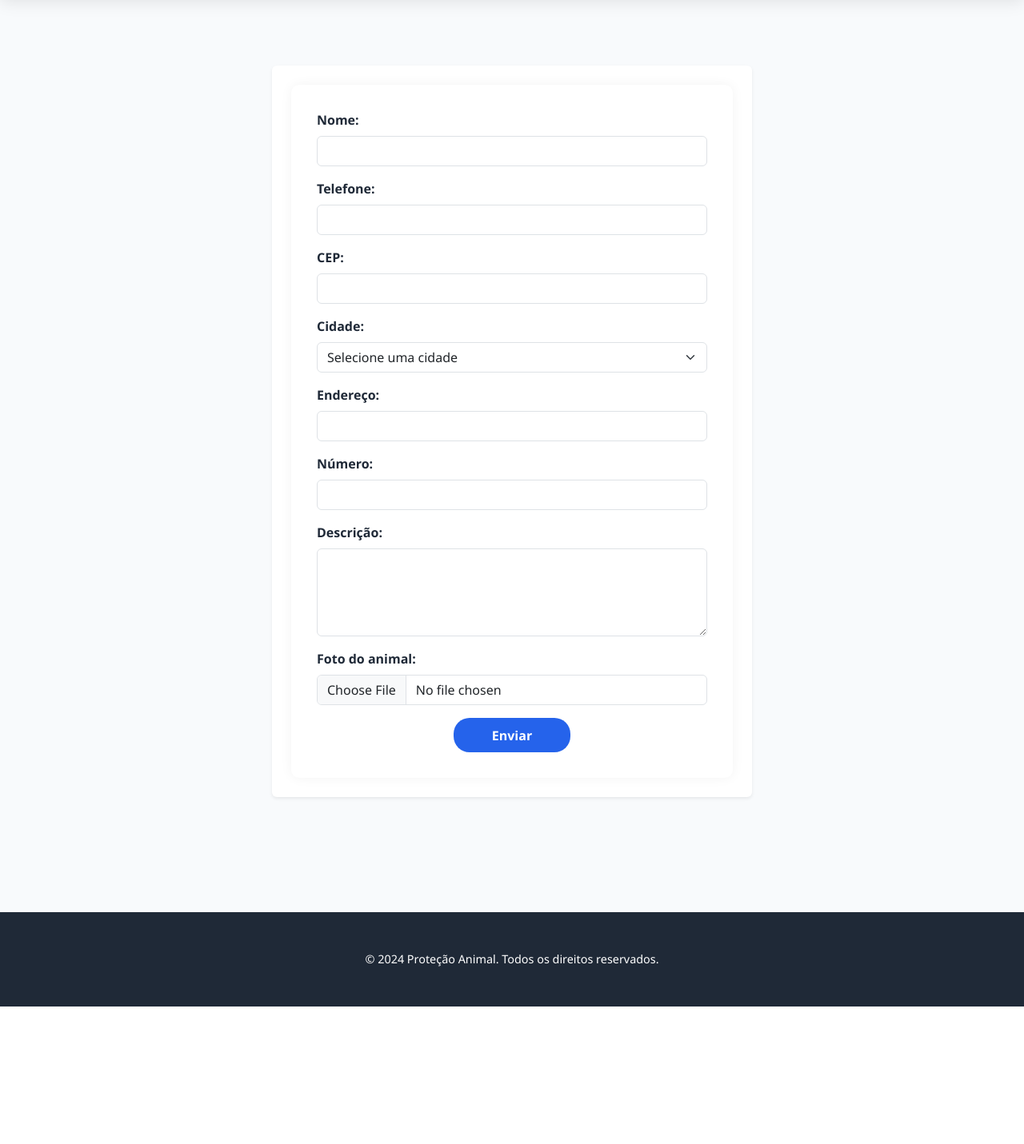
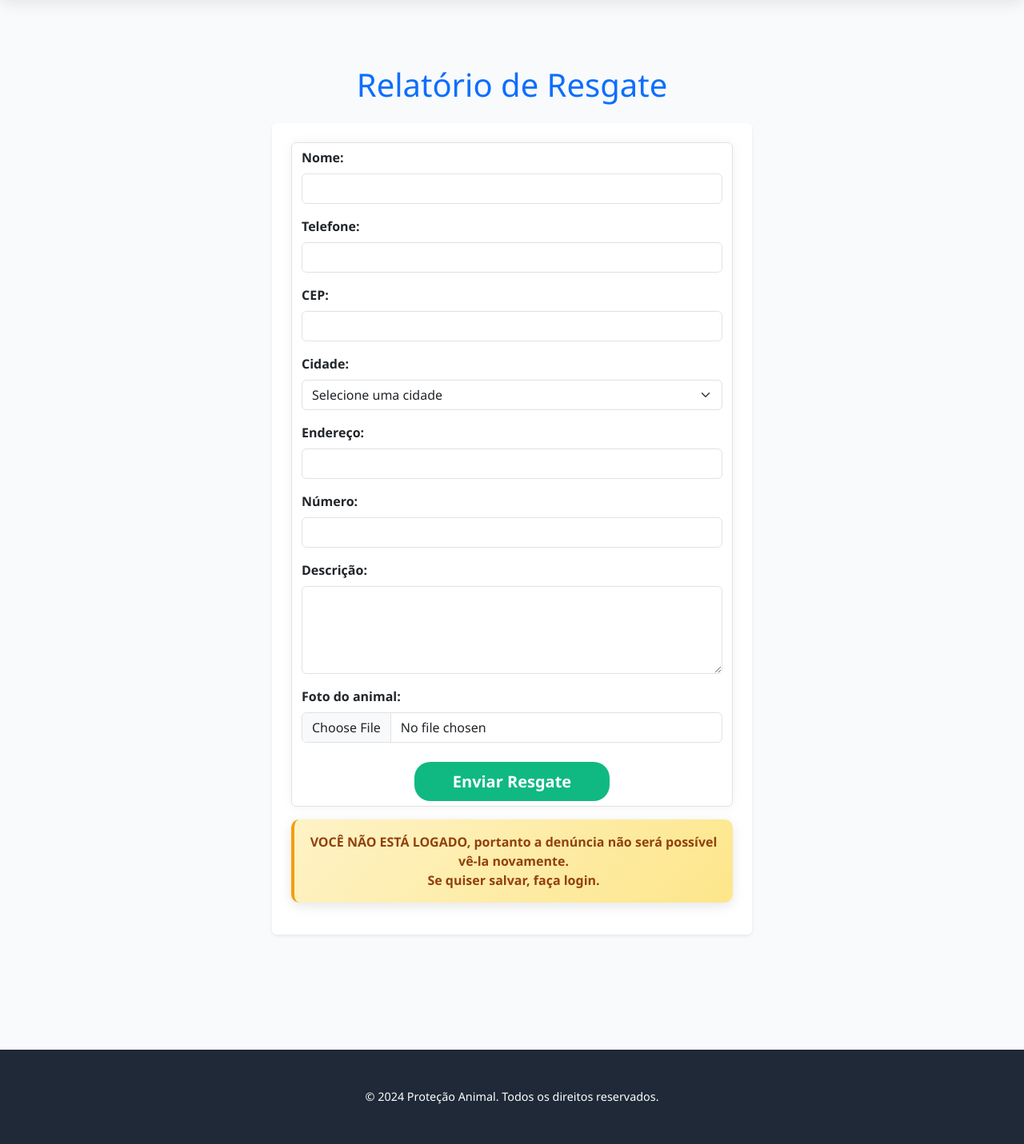
Before and after one commit to b3rn2070/Animal-Aider, a Flask app: page /rescue in a window 1280 px wide. Shown: the part 78-1509 px from the top of the page at 80% size. Before the commit the page ends 1337 px from the top, so only its background shows below. Run offline with Flask 3, Linux system fonts and the light colour scheme; some libraries are stand-ins or nearby versions.

Commit message:
FEITO: atualizações na estilização

```diff
--- a/src/app/app.py
+++ b/src/app/app.py
@@ -605,9 +605,9 @@ def ong_login():
         return redirect(url_for('index'))
 
     if request.method == 'POST':
-        if request.form.get('email') and request.form.get('pass'):
+        if request.form.get('email') and request.form.get('password'):
             email = request.form.get('email')
-            password = request.form.get('pass')
+            password = request.form.get('password')
 
             if checkOng(email, password):
                 ong = getOng(email)
--- a/src/templates/base_ong.html
+++ b/src/templates/base_ong.html
@@ -65,7 +65,7 @@
         .brand-icon {
             width: 36px;
             height: 36px;
-            background: white;
+            background: var(--primary-orange);
             border-radius: 50%;
             display: flex;
             align-items: center;
@@ -73,6 +73,7 @@
             margin-right: 10px;
             font-size: 1.1rem;
             color: var(--primary-blue);
+            border: 2px solid white;
         }
 
         .nav-link {
@@ -401,7 +402,7 @@
     <nav class="navbar navbar-expand-lg">
         <div class="container">
             <a class="navbar-brand" href="{{ url_for('index') }}">
-                <div class="brand-icon">
+                <div class="brand-icon bg-primary-#c95d05">
                     <i class="bi bi-shield-fill-check"></i>
                 </div>
                 Animal Aider
--- a/src/templates/index.html
+++ b/src/templates/index.html
@@ -221,6 +221,7 @@
         border-radius: 50%;
         border: 4px solid white;
         margin-bottom: 15px;
+        margin-right: 20px;
         object-fit: cover;
     }
 
@@ -352,7 +353,7 @@
 </div>
 
 <div class="ongs-section">
-    <h3 class="ongs-title">🏠 ONGs Próximas</h3>
+    <h3 class="ongs-title">🏠 ONGs</h3>
 
     {% if ongs %}
     <div class="ongs-container">
--- a/src/templates/rescue.html
+++ b/src/templates/rescue.html
@@ -2,8 +2,9 @@
 {% block conteudo %}
 
 <div class="container my-5">
+    <h1 class="mb-4 text-center text-primary">Relatório de Resgate</h1>
   <div class="p-4 bg-white rounded shadow-sm" style="max-width: 600px; margin: auto;">
-    <form action="{{ url_for('rescue')}}" method="post" enctype="multipart/form-data" class="needs-validation" novalidate>
+    <form action="{{ url_for('rescue')}}" method="post" enctype="multipart/form-data" class="needs-validation form-control" novalidate>
 
       {% if session.get('logged') %}
         <!-- Dados de usuário logado -->
@@ -56,6 +57,7 @@
           <input type="text" id="num" name="num" class="form-control" required>
           <div class="invalid-feedback">Informe o número.</div>
         </div>
+
       {% endif %}
 
       <!-- Campos comuns -->
@@ -71,10 +73,18 @@
         <div class="invalid-feedback">Anexe uma foto do animal.</div>
       </div>
 
-      <div class="text-center">
-        <button type="submit" class="btn btn-primary px-5">Enviar</button>
+     <div class="col-12 text-center mt-4">
+        <button type="submit" class="btn btn-success btn-lg px-5">Enviar Resgate</button>
       </div>
     </form>
+    {% if not session.get('logged') %}
+        <div class="col-12 mt-3">
+          <div class="alert alert-warning text-center" role="alert">
+          <strong>VOCÊ NÃO ESTÁ LOGADO, portanto a denúncia não será possível vê-la novamente.</strong><br>
+                  Se quiser salvar, faça login.
+          </div>
+      </div>
+      {% endif %}
   </div>
 </div>
 
--- a/src/templates/user_rescues.html
+++ b/src/templates/user_rescues.html
@@ -198,9 +198,6 @@
                                         <i class="fas fa-redo me-1"></i>Tentar Novamente
                                     </button>
                                 {% endif %}
-                                <small class="text-muted float-end">
-                                    ID: #{{ rescue.resc_id }}
-                                </small>
                             </div>
                         </div>
                     </div>
```
Also changed, not shown: src/templates/login.html (+4 -4 lines), src/templates/ong_login.html (+13 -7 lines), src/templates/report.html (+8 -7 lines), 1 other file.
